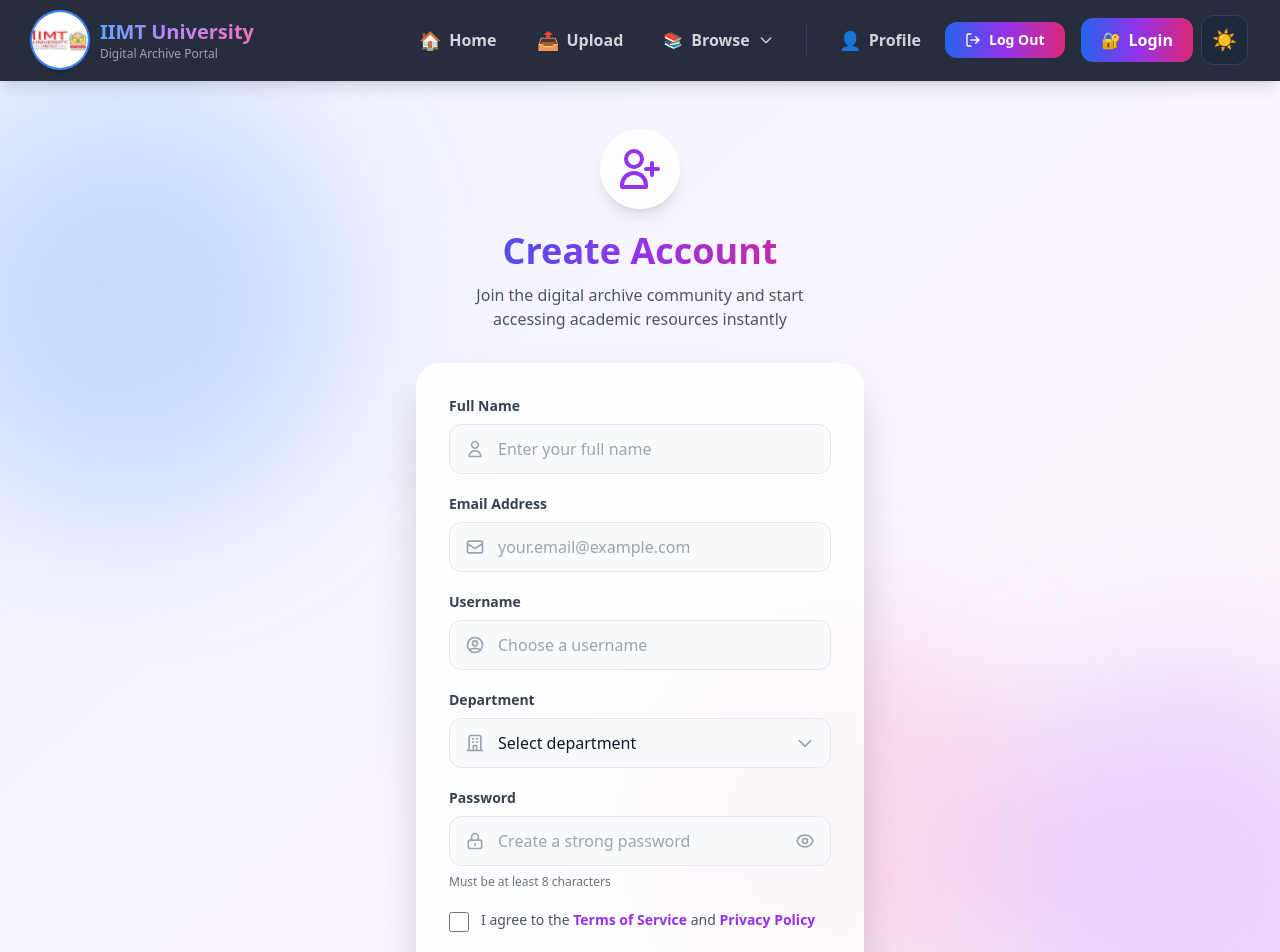
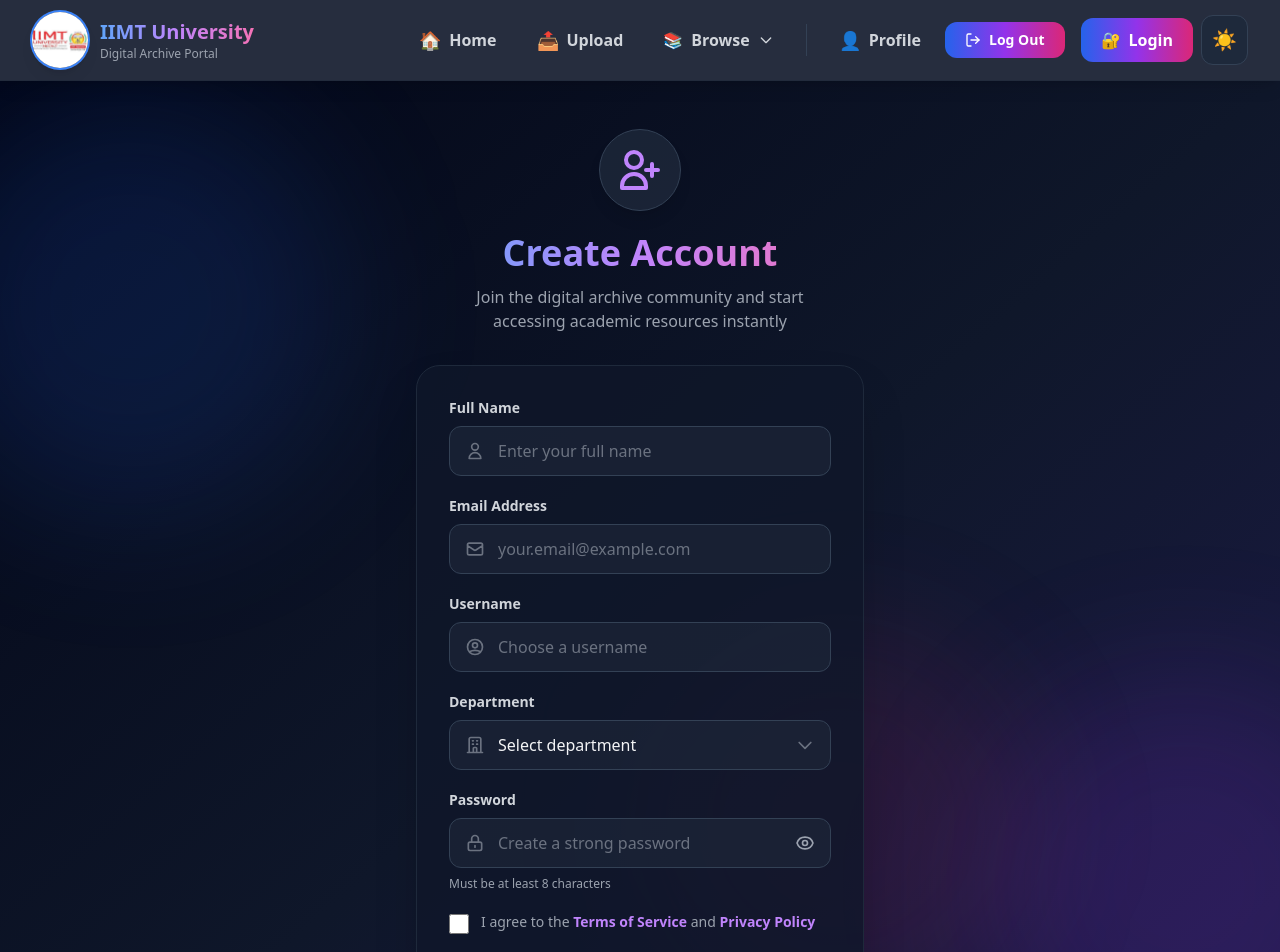
Before and after one commit to adnanahmed0007/Uploadpdf2.0, a React (Vite) app in the folder Pdsaveriimt-main/client/: page /signup in a window 1280 px wide. Shown: the top 952 px of the page. Built offline with nearby package versions, Linux system fonts and the light colour scheme.

Commit message:
Enhance Signup component with dark mode support
Updated styles and accessibility features in the Signup component. Enhanced dark mode support and improved user experience with better color contrasts and semantic HTML.

```diff
--- a/Pdsaveriimt-main/client/src/components/Authentication/Signup.jsx
+++ b/Pdsaveriimt-main/client/src/components/Authentication/Signup.jsx
@@ -1,4 +1,4 @@
-import React, { useState, useContext } from 'react';
+ import React, { useState, useContext } from 'react';
 import MyContext from '../Mycontext';
 import axios from 'axios';
 import { Link, useNavigate } from 'react-router-dom';
@@ -17,12 +17,11 @@ const Signup = () => {
     Setname
   } = useContext(MyContext);
 
-
   const [isLoading, setIsLoading] = useState(false);
   const [dataget, setDataget] = useState(null);
-
   const [showPassword, setShowPassword] = useState(false);
   const navigate = useNavigate();
+
   async function handleSubmit(e) {
     e.preventDefault();
     setIsLoading(true);
@@ -55,15 +54,13 @@ const Signup = () => {
     }
   }
 
-
-
   return (
-    <div className="min-h-screen bg-gradient-to-br from-indigo-50 via-purple-50 to-pink-50 relative overflow-hidden">
+    <div className="min-h-screen bg-gradient-to-br from-indigo-50 via-purple-50 to-pink-50 dark:from-slate-950 dark:via-slate-900 dark:to-indigo-950 relative overflow-hidden transition-colors duration-300">
       {/* Animated Background Blobs */}
       <div className="absolute inset-0 overflow-hidden pointer-events-none">
-        <div className="absolute top-20 -left-20 w-96 h-96 bg-blue-400/30 rounded-full blur-3xl animate-blob"></div>
-        <div className="absolute bottom-20 -right-20 w-96 h-96 bg-purple-400/30 rounded-full blur-3xl animate-blob animation-delay-2000"></div>
-        <div className="absolute top-1/2 left-1/2 w-96 h-96 bg-pink-400/20 rounded-full blur-3xl animate-blob animation-delay-4000"></div>
+        <div className="absolute top-20 -left-20 w-96 h-96 bg-blue-400/30 dark:bg-blue-600/15 rounded-full blur-3xl animate-blob"></div>
+        <div className="absolute bottom-20 -right-20 w-96 h-96 bg-purple-400/30 dark:bg-purple-600/15 rounded-full blur-3xl animate-blob animation-delay-2000"></div>
+        <div className="absolute top-1/2 left-1/2 w-96 h-96 bg-pink-400/20 dark:bg-pink-600/10 rounded-full blur-3xl animate-blob animation-delay-4000"></div>
       </div>
 
       <div className="relative flex items-center justify-center min-h-screen p-4 py-12">
@@ -71,31 +68,31 @@ const Signup = () => {
 
           {/* Welcome Header */}
           <div className="text-center mb-8">
-            <div className="inline-block p-4 bg-white/80 backdrop-blur-sm rounded-full shadow-lg mb-4">
-              <svg className="w-12 h-12 text-purple-600" fill="none" stroke="currentColor" viewBox="0 0 24 24">
+            <div className="inline-block p-4 bg-white/80 dark:bg-slate-800/80 backdrop-blur-sm rounded-full shadow-lg mb-4 border border-gray-100 dark:border-slate-700">
+              <svg className="w-12 h-12 text-purple-600 dark:text-purple-400" fill="none" stroke="currentColor" viewBox="0 0 24 24">
                 <path strokeLinecap="round" strokeLinejoin="round" strokeWidth={2} d="M18 9v3m0 0v3m0-3h3m-3 0h-3m-2-5a4 4 0 11-8 0 4 4 0 018 0zM3 20a6 6 0 0112 0v1H3v-1z" />
               </svg>
             </div>
-            <h1 className="text-4xl font-black bg-gradient-to-r from-blue-600 via-purple-600 to-pink-600 bg-clip-text text-transparent mb-3">
+            <h1 className="text-4xl font-black bg-gradient-to-r from-blue-600 via-purple-600 to-pink-600 dark:from-blue-400 dark:via-purple-400 dark:to-pink-400 bg-clip-text text-transparent mb-3">
               Create Account
             </h1>
-            <p className="text-gray-600 max-w-sm mx-auto">
+            <p className="text-gray-600 dark:text-gray-400 max-w-sm mx-auto">
               Join the digital archive community and start accessing academic resources instantly
             </p>
           </div>
 
           {/* Signup Form Card */}
-          <div className="backdrop-blur-xl bg-white/80 rounded-3xl shadow-2xl border border-white/20 p-8">
+          <div className="backdrop-blur-xl bg-white/80 dark:bg-slate-900/80 rounded-3xl shadow-2xl border border-white/20 dark:border-slate-800 p-8 transition-colors duration-300">
             <form onSubmit={handleSubmit} className="space-y-5">
 
               {/* Name Field */}
               <div className="space-y-2">
-                <label htmlFor="name" className="block text-sm font-semibold text-gray-700">
+                <label htmlFor="name" className="block text-sm font-semibold text-gray-700 dark:text-gray-300">
                   Full Name
                 </label>
                 <div className="relative">
                   <div className="absolute inset-y-0 left-0 pl-4 flex items-center pointer-events-none">
-                    <svg className="w-5 h-5 text-gray-400" fill="none" stroke="currentColor" viewBox="0 0 24 24">
+                    <svg className="w-5 h-5 text-gray-400 dark:text-gray-500" fill="none" stroke="currentColor" viewBox="0 0 24 24">
                       <path strokeLinecap="round" strokeLinejoin="round" strokeWidth={2} d="M16 7a4 4 0 11-8 0 4 4 0 018 0zM12 14a7 7 0 00-7 7h14a7 7 0 00-7-7z" />
                     </svg>
                   </div>
@@ -104,7 +101,7 @@ const Signup = () => {
                     type="text"
                     id="name"
                     placeholder="Enter your full name"
-                    className="w-full pl-12 pr-4 py-3 bg-gray-50 border border-gray-200 rounded-xl focus:outline-none focus:ring-2 focus:ring-purple-500 focus:border-transparent transition-all"
+                    className="w-full pl-12 pr-4 py-3 bg-gray-50 dark:bg-slate-800/60 border border-gray-200 dark:border-slate-700 rounded-xl text-gray-900 dark:text-gray-100 placeholder-gray-400 dark:placeholder-gray-500 focus:outline-none focus:ring-2 focus:ring-purple-500 focus:border-transparent transition-all"
                     required
                   />
                 </div>
@@ -112,12 +109,12 @@ const Signup = () => {
 
               {/* Email Field */}
               <div className="space-y-2">
-                <label htmlFor="email" className="block text-sm font-semibold text-gray-700">
+                <label htmlFor="email" className="block text-sm font-semibold text-gray-700 dark:text-gray-300">
                   Email Address
                 </label>
                 <div className="relative">
                   <div className="absolute inset-y-0 left-0 pl-4 flex items-center pointer-events-none">
-                    <svg className="w-5 h-5 text-gray-400" fill="none" stroke="currentColor" viewBox="0 0 24 24">
+                    <svg className="w-5 h-5 text-gray-400 dark:text-gray-500" fill="none" stroke="currentColor" viewBox="0 0 24 24">
                       <path strokeLinecap="round" strokeLinejoin="round" strokeWidth={2} d="M3 8l7.89 5.26a2 2 0 002.22 0L21 8M5 19h14a2 2 0 002-2V7a2 2 0 00-2-2H5a2 2 0 00-2 2v10a2 2 0 002 2z" />
                     </svg>
                   </div>
@@ -126,7 +123,7 @@ const Signup = () => {
                     type="email"
                     id="email"
                     placeholder="your.email@example.com"
-                    className="w-full pl-12 pr-4 py-3 bg-gray-50 border border-gray-200 rounded-xl focus:outline-none focus:ring-2 focus:ring-purple-500 focus:border-transparent transition-all"
+                    className="w-full pl-12 pr-4 py-3 bg-gray-50 dark:bg-slate-800/60 border border-gray-200 dark:border-slate-700 rounded-xl text-gray-900 dark:text-gray-100 placeholder-gray-400 dark:placeholder-gray-500 focus:outline-none focus:ring-2 focus:ring-purple-500 focus:border-transparent transition-all"
                     required
                   />
                 </div>
@@ -134,12 +131,12 @@ const Signup = () => {
 
               {/* Username Field */}
               <div className="space-y-2">
-                <label htmlFor="username" className="block text-sm font-semibold text-gray-700">
+                <label htmlFor="username" className="block text-sm font-semibold text-gray-700 dark:text-gray-300">
                   Username
                 </label>
                 <div className="relative">
                   <div className="absolute inset-y-0 left-0 pl-4 flex items-center pointer-events-none">
-                    <svg className="w-5 h-5 text-gray-400" fill="none" stroke="currentColor" viewBox="0 0 24 24">
+                    <svg className="w-5 h-5 text-gray-400 dark:text-gray-500" fill="none" stroke="currentColor" viewBox="0 0 24 24">
                       <path strokeLinecap="round" strokeLinejoin="round" strokeWidth={2} d="M5.121 17.804A13.937 13.937 0 0112 16c2.5 0 4.847.655 6.879 1.804M15 10a3 3 0 11-6 0 3 3 0 016 0zm6 2a9 9 0 11-18 0 9 9 0 0118 0z" />
                     </svg>
                   </div>
@@ -148,7 +145,7 @@ const Signup = () => {
                     type="text"
                     id="username"
                     placeholder="Choose a username"
-                    className="w-full pl-12 pr-4 py-3 bg-gray-50 border border-gray-200 rounded-xl focus:outline-none focus:ring-2 focus:ring-purple-500 focus:border-transparent transition-all"
+                    className="w-full pl-12 pr-4 py-3 bg-gray-50 dark:bg-slate-800/60 border border-gray-200 dark:border-slate-700 rounded-xl text-gray-900 dark:text-gray-100 placeholder-gray-400 dark:placeholder-gray-500 focus:outline-none focus:ring-2 focus:ring-purple-500 focus:border-transparent transition-all"
                     required
                   />
                 </div>
@@ -156,35 +153,35 @@ const Signup = () => {
 
               {/* Department Field */}
               <div className="space-y-2">
-                <label htmlFor="department" className="block text-sm font-semibold text-gray-700">
+                <label htmlFor="department" className="block text-sm font-semibold text-gray-700 dark:text-gray-300">
                   Department
                 </label>
                 <div className="relative">
                   <div className="absolute inset-y-0 left-0 pl-4 flex items-center pointer-events-none">
-                    <svg className="w-5 h-5 text-gray-400" fill="none" stroke="currentColor" viewBox="0 0 24 24">
+                    <svg className="w-5 h-5 text-gray-400 dark:text-gray-500" fill="none" stroke="currentColor" viewBox="0 0 24 24">
                       <path strokeLinecap="round" strokeLinejoin="round" strokeWidth={2} d="M19 21V5a2 2 0 00-2-2H7a2 2 0 00-2 2v16m14 0h2m-2 0h-5m-9 0H3m2 0h5M9 7h1m-1 4h1m4-4h1m-1 4h1m-5 10v-5a1 1 0 011-1h2a1 1 0 011 1v5m-4 0h4" />
                     </svg>
                   </div>
                   <select
                     onChange={(e) => setDepartment(e.target.value)}
                     id="department"
-                    className="w-full pl-12 pr-10 py-3 bg-gray-50 border border-gray-200 rounded-xl focus:outline-none focus:ring-2 focus:ring-purple-500 focus:border-transparent transition-all appearance-none"
+                    className="w-full pl-12 pr-10 py-3 bg-gray-50 dark:bg-slate-800/60 border border-gray-200 dark:border-slate-700 rounded-xl text-gray-900 dark:text-gray-100 focus:outline-none focus:ring-2 focus:ring-purple-500 focus:border-transparent transition-all appearance-none"
                     required
                   >
-                   <option value="">Select department</option>
-                      <option value="btech">B.Tech</option>
-                      <option value="bca">BCA</option>
-                      <option value="bsc">B.Sc</option>
-                      <option value="bcom">B.Com</option>
-                      <option value="ba">BA</option>
-                      <option value="mba">MBA</option>
-                      <option value="mca">MCA</option>
-                      <option value="msc">M.Sc</option>
-                      <option value="mtech">M.Tech</option>
-                      <option value="other">Other</option>
+                    <option value="" className="bg-white dark:bg-slate-900 text-gray-900 dark:text-gray-100">Select department</option>
+                    <option value="btech" className="bg-white dark:bg-slate-900 text-gray-900 dark:text-gray-100">B.Tech</option>
+                    <option value="bca" className="bg-white dark:bg-slate-900 text-gray-900 dark:text-gray-100">BCA</option>
+                    <option value="bsc" className="bg-white dark:bg-slate-900 text-gray-900 dark:text-gray-100">B.Sc</option>
+                    <option value="bcom" className="bg-white dark:bg-slate-900 text-gray-900 dark:text-gray-100">B.Com</option>
+                    <option value="ba" className="bg-white dark:bg-slate-900 text-gray-900 dark:text-gray-100">BA</option>
+                    <option value="mba" className="bg-white dark:bg-slate-900 text-gray-900 dark:text-gray-100">MBA</option>
+                    <option value="mca" className="bg-white dark:bg-slate-900 text-gray-900 dark:text-gray-100">MCA</option>
+                    <option value="msc" className="bg-white dark:bg-slate-900 text-gray-900 dark:text-gray-100">M.Sc</option>
+                    <option value="mtech" className="bg-white dark:bg-slate-900 text-gray-900 dark:text-gray-100">M.Tech</option>
+                    <option value="other" className="bg-white dark:bg-slate-900 text-gray-900 dark:text-gray-100">Other</option>
                   </select>
                   <div className="absolute inset-y-0 right-0 pr-4 flex items-center pointer-events-none">
-                    <svg className="w-5 h-5 text-gray-400" fill="none" stroke="currentColor" viewBox="0 0 24 24">
+                    <svg className="w-5 h-5 text-gray-400 dark:text-gray-500" fill="none" stroke="currentColor" viewBox="0 0 24 24">
                       <path strokeLinecap="round" strokeLinejoin="round" strokeWidth={2} d="M19 9l-7 7-7-7" />
                     </svg>
                   </div>
@@ -193,12 +190,12 @@ const Signup = () => {
 
               {/* Password Field */}
               <div className="space-y-2">
-                <label htmlFor="password" className="block text-sm font-semibold text-gray-700">
+                <label htmlFor="password" className="block text-sm font-semibold text-gray-700 dark:text-gray-300">
                   Password
                 </label>
                 <div className="relative">
                   <div className="absolute inset-y-0 left-0 pl-4 flex items-center pointer-events-none">
-                    <svg className="w-5 h-5 text-gray-400" fill="none" stroke="currentColor" viewBox="0 0 24 24">
+                    <svg className="w-5 h-5 text-gray-400 dark:text-gray-500" fill="none" stroke="currentColor" viewBox="0 0 24 24">
                       <path strokeLinecap="round" strokeLinejoin="round" strokeWidth={2} d="M12 15v2m-6 4h12a2 2 0 002-2v-6a2 2 0 00-2-2H6a2 2 0 00-2 2v6a2 2 0 002 2zm10-10V7a4 4 0 00-8 0v4h8z" />
                     </svg>
                   </div>
@@ -207,38 +204,38 @@ const Signup = () => {
                     type={showPassword ? "text" : "password"}
                     id="password"
                     placeholder="Create a strong password"
-                    className="w-full pl-12 pr-12 py-3 bg-gray-50 border border-gray-200 rounded-xl focus:outline-none focus:ring-2 focus:ring-purple-500 focus:border-transparent transition-all"
+                    className="w-full pl-12 pr-12 py-3 bg-gray-50 dark:bg-slate-800/60 border border-gray-200 dark:border-slate-700 rounded-xl text-gray-900 dark:text-gray-100 placeholder-gray-400 dark:placeholder-gray-500 focus:outline-none focus:ring-2 focus:ring-purple-500 focus:border-transparent transition-all"
                     required
                   />
                   <button
                     type="button"
                     onClick={() => setShowPassword(!showPassword)}
-                    className="absolute inset-y-0 right-0 pr-4 flex items-center hover:text-gray-600 transition-colors"
+                    className="absolute inset-y-0 right-0 pr-4 flex items-center text-gray-400 hover:text-gray-600 dark:hover:text-gray-200 transition-colors"
                   >
                     {showPassword ? (
-                      <svg className="w-5 h-5 text-gray-400" fill="none" stroke="currentColor" viewBox="0 0 24 24">
+                      <svg className="w-5 h-5" fill="none" stroke="currentColor" viewBox="0 0 24 24">
                         <path strokeLinecap="round" strokeLinejoin="round" strokeWidth={2} d="M13.875 18.825A10.05 10.05 0 0112 19c-4.478 0-8.268-2.943-9.543-7a9.97 9.97 0 011.563-3.029m5.858.908a3 3 0 114.243 4.243M9.878 9.878l4.242 4.242M9.88 9.88l-3.29-3.29m7.532 7.532l3.29 3.29M3 3l3.59 3.59m0 0A9.953 9.953 0 0112 5c4.478 0 8.268 2.943 9.543 7a10.025 10.025 0 01-4.132 5.411m0 0L21 21" />
                       </svg>
                     ) : (
-                      <svg className="w-5 h-5 text-gray-400" fill="none" stroke="currentColor" viewBox="0 0 24 24">
+                      <svg className="w-5 h-5" fill="none" stroke="currentColor" viewBox="0 0 24 24">
                         <path strokeLinecap="round" strokeLinejoin="round" strokeWidth={2} d="M15 12a3 3 0 11-6 0 3 3 0 016 0z" />
                         <path strokeLinecap="round" strokeLinejoin="round" strokeWidth={2} d="M2.458 12C3.732 7.943 7.523 5 12 5c4.478 0 8.268 2.943 9.542 7-1.274 4.057-5.064 7-9.542 7-4.477 0-8.268-2.943-9.542-7z" />
                       </svg>
                     )}
                   </button>
                 </div>
-                <p className="text-xs text-gray-500 mt-1">Must be at least 8 characters</p>
+                <p className="text-xs text-gray-500 dark:text-gray-400 mt-1">Must be at least 8 characters</p>
               </div>
 
               {/* Terms Checkbox */}
               <label className="flex items-start gap-3 cursor-pointer group">
                 <input
                   type="checkbox"
-                  className="w-5 h-5 mt-0.5 text-purple-600 border-gray-300 rounded focus:ring-purple-500 focus:ring-2"
+                  className="w-5 h-5 mt-0.5 text-purple-600 dark:bg-slate-800 border-gray-300 dark:border-slate-700 rounded focus:ring-purple-500 focus:ring-2"
                   required
                 />
-                <span className="text-sm text-gray-600 group-hover:text-gray-800 transition-colors">
-                  I agree to the <a href="#" className="text-purple-600 hover:text-purple-700 font-semibold">Terms of Service</a> and <a href="#" className="text-purple-600 hover:text-purple-700 font-semibold">Privacy Policy</a>
+                <span className="text-sm text-gray-600 dark:text-gray-400 group-hover:text-gray-800 dark:group-hover:text-gray-200 transition-colors">
+                  I agree to the <a href="#" className="text-purple-600 dark:text-purple-400 hover:text-purple-700 dark:hover:text-purple-300 font-semibold">Terms of Service</a> and <a href="#" className="text-purple-600 dark:text-purple-400 hover:text-purple-700 dark:hover:text-purple-300 font-semibold">Privacy Policy</a>
                 </span>
               </label>
 
@@ -270,16 +267,16 @@ const Signup = () => {
             {/* Divider */}
             <div className="relative mt-6">
               <div className="absolute inset-0 flex items-center">
-                <div className="w-full border-t border-gray-300"></div>
+                <div className="w-full border-t border-gray-300 dark:border-slate-700"></div>
               </div>
               <div className="relative flex justify-center text-sm">
-                <span className="px-4 bg-white/80 text-gray-500 font-medium">Already have an account?</span>
+                <span className="px-4 bg-white/80 dark:bg-slate-900 text-gray-500 dark:text-gray-400 font-medium rounded-full">Already have an account?</span>
               </div>
             </div>
 
             {/* Login Link */}
             <Link to="/login" className="block mt-4">
-              <button className="w-full py-3 px-6 bg-white border-2 border-gray-300 text-gray-700 font-semibold rounded-xl hover:border-purple-600 hover:text-purple-600 hover:shadow-lg transition-all duration-300">
+              <button className="w-full py-3 px-6 bg-white dark:bg-slate-800 border-2 border-gray-300 dark:border-slate-700 text-gray-700 dark:text-gray-200 font-semibold rounded-xl hover:border-purple-600 dark:hover:border-purple-400 hover:text-purple-600 dark:hover:text-purple-400 hover:shadow-lg transition-all duration-300">
                 Login Instead
               </button>
             </Link>
@@ -287,7 +284,7 @@ const Signup = () => {
 
           {/* Success Message */}
           {dataget && (
-            <div className="mt-6 backdrop-blur-xl bg-white/80 rounded-2xl shadow-2xl border border-white/20 p-6 animate-fadeInUp">
+            <div className="mt-6 backdrop-blur-xl bg-white/80 dark:bg-slate-900/80 rounded-2xl shadow-2xl border border-white/20 dark:border-slate-800 p-6 animate-fadeInUp">
               <div className="flex items-center gap-4 mb-4">
                 <div className="w-12 h-12 bg-gradient-to-br from-green-400 to-emerald-500 rounded-full flex items-center justify-center shadow-lg">
                   <svg className="w-6 h-6 text-white" fill="none" stroke="currentColor" viewBox="0 0 24 24">
@@ -295,31 +292,31 @@ const Signup = () => {
                   </svg>
                 </div>
                 <div>
-                  <h3 className="text-xl font-bold text-green-600">Registration Successful!</h3>
-                  <p className="text-sm text-gray-600">Redirecting to login...</p>
+                  <h3 className="text-xl font-bold text-green-600 dark:text-green-400">Registration Successful!</h3>
+                  <p className="text-sm text-gray-600 dark:text-gray-400">Redirecting to login...</p>
                 </div>
               </div>
               <div className="space-y-2 text-sm">
-                <div className="flex items-center gap-2 p-3 bg-blue-50 rounded-lg">
-                  <svg className="w-5 h-5 text-blue-600" fill="none" stroke="currentColor" viewBox="0 0 24 24">
+                <div className="flex items-center gap-2 p-3 bg-blue-50 dark:bg-blue-950/40 rounded-lg">
+                  <svg className="w-5 h-5 text-blue-600 dark:text-blue-400" fill="none" stroke="currentColor" viewBox="0 0 24 24">
                     <path strokeLinecap="round" strokeLinejoin="round" strokeWidth={2} d="M16 7a4 4 0 11-8 0 4 4 0 018 0zM12 14a7 7 0 00-7 7h14a7 7 0 00-7-7z" />
                   </svg>
-                  <span className="font-medium text-gray-700">Name:</span>
-                  <span className="text-gray-900">{dataget.name}</span>
+                  <span className="font-medium text-gray-700 dark:text-gray-300">Name:</span>
+                  <span className="text-gray-900 dark:text-gray-100">{dataget.name}</span>
                 </div>
-                <div className="flex items-center gap-2 p-3 bg-purple-50 rounded-lg">
-                  <svg className="w-5 h-5 text-purple-600" fill="none" stroke="currentColor" viewBox="0 0 24 24">
+                <div className="flex items-center gap-2 p-3 bg-purple-50 dark:bg-purple-950/40 rounded-lg">
+                  <svg className="w-5 h-5 text-purple-600 dark:text-purple-400" fill="none" stroke="currentColor" viewBox="0 0 24 24">
                     <path strokeLinecap="round" strokeLinejoin="round" strokeWidth={2} d="M3 8l7.89 5.26a2 2 0 002.22 0L21 8M5 19h14a2 2 0 002-2V7a2 2 0 00-2-2H5a2 2 0 00-2 2v10a2 2 0 002 2z" />
                   </svg>
-                  <span className="font-medium text-gray-700">Email:</span>
-                  <span className="text-gray-900">{dataget.email}</span>
+                  <span className="font-medium text-gray-700 dark:text-gray-300">Email:</span>
+                  <span className="text-gray-900 dark:text-gray-100">{dataget.email}</span>
                 </div>
-                <div className="flex items-center gap-2 p-3 bg-pink-50 rounded-lg">
-                  <svg className="w-5 h-5 text-pink-600" fill="none" stroke="currentColor" viewBox="0 0 24 24">
+                <div className="flex items-center gap-2 p-3 bg-pink-50 dark:bg-pink-950/40 rounded-lg">
+                  <svg className="w-5 h-5 text-pink-600 dark:text-pink-400" fill="none" stroke="currentColor" viewBox="0 0 24 24">
                     <path strokeLinecap="round" strokeLinejoin="round" strokeWidth={2} d="M19 21V5a2 2 0 00-2-2H7a2 2 0 00-2 2v16m14 0h2m-2 0h-5m-9 0H3m2 0h5M9 7h1m-1 4h1m4-4h1m-1 4h1m-5 10v-5a1 1 0 011-1h2a1 1 0 011 1v5m-4 0h4" />
                   </svg>
-                  <span className="font-medium text-gray-700">Department:</span>
-                  <span className="text-gray-900">{dataget.department}</span>
+                  <span className="font-medium text-gray-700 dark:text-gray-300">Department:</span>
+                  <span className="text-gray-900 dark:text-gray-100">{dataget.department}</span>
                 </div>
               </div>
             </div>
```
